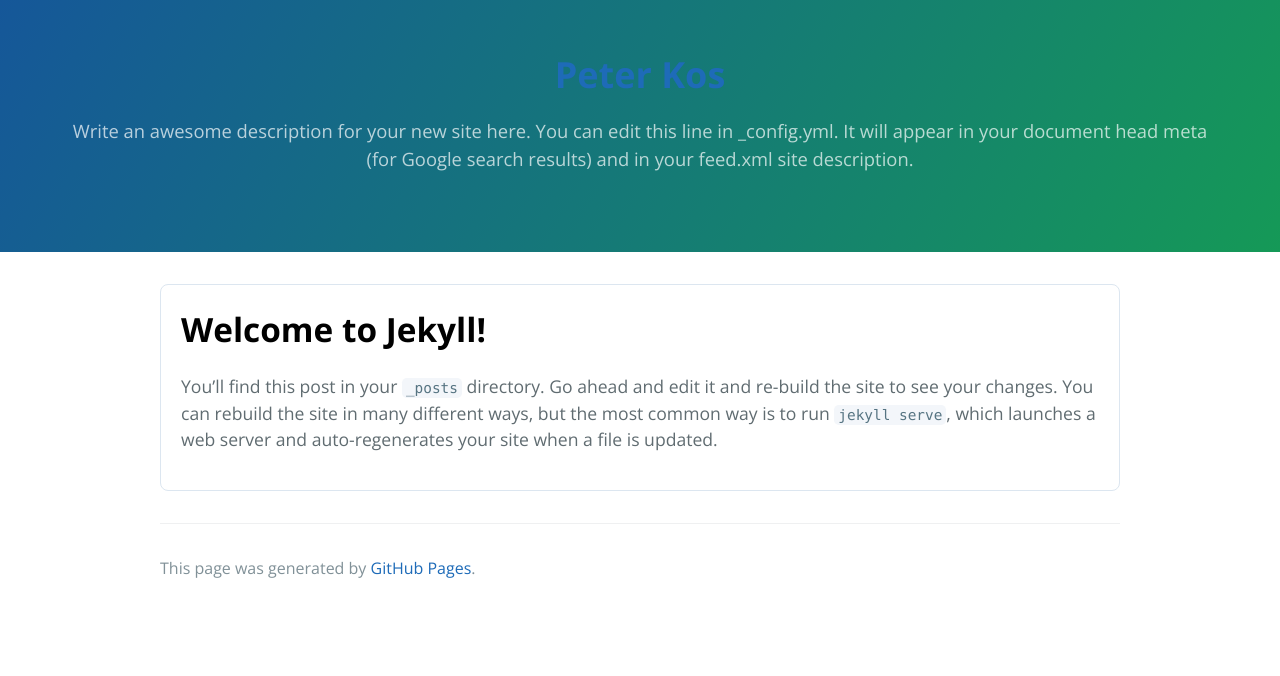
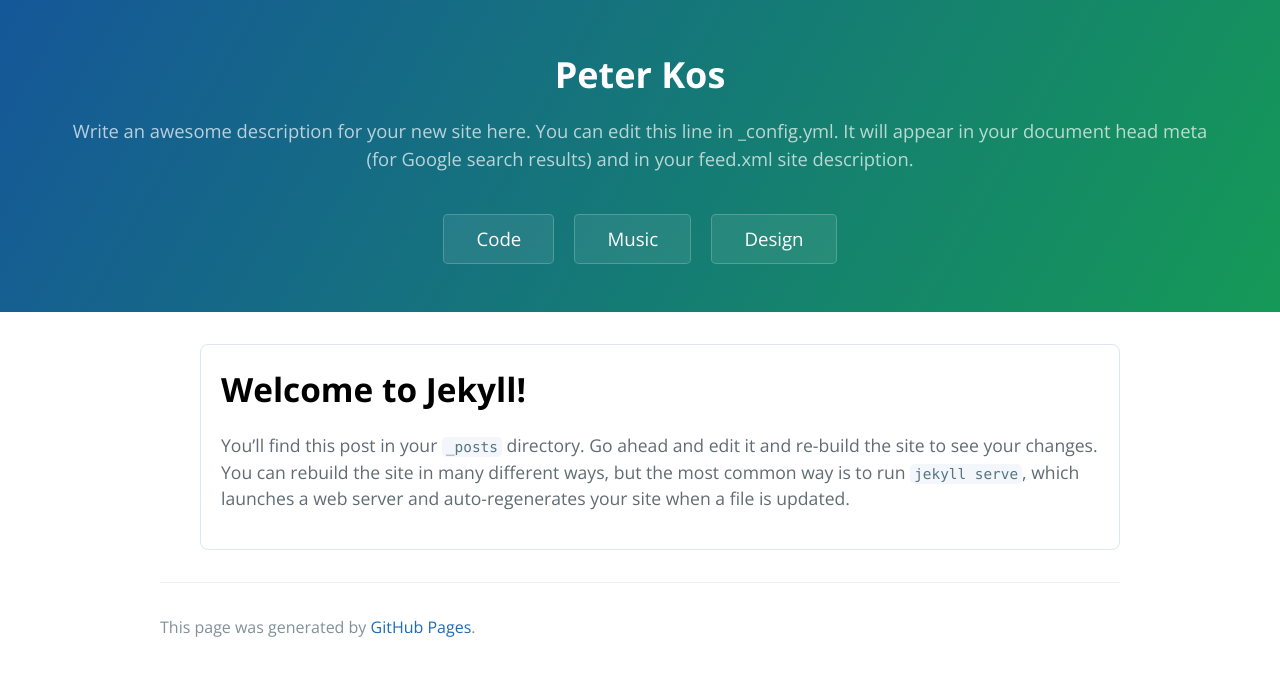
Before and after one commit to peterkos/peterkos.github.io, a Jekyll site: the page built from index.md, in a window 1280 px wide. Shown: the top 676 px of the page. Built offline with Jekyll 4.4.1, drawn with Linux system fonts in a browser that asks for light colours.

Commit message:
Added page buttons and direcotry structure

```diff
--- a/_layouts/home.html
+++ b/_layouts/home.html
@@ -15,18 +15,14 @@
 			<h1 class="project-name">{{ site.title | default: site.github.repository_name }}</h1>
 		</a>
 		<h2 class="project-tagline">{{ site.description | default: site.github.project_tagline }}</h2>
-		{% if site.github.is_project_page %}
-		<a href="{{ site.github.repository_url }}" class="btn">View on GitHub</a>
-		{% endif %}
-		{% if site.show_downloads %}
-		<a href="{{ site.github.zip_url }}" class="btn">Download .zip</a>
-		<a href="{{ site.github.tar_url }}" class="btn">Download .tar.gz</a>
-		{% endif %}
+		<!-- Page -->
+		<a href="_code/code.html" class="btn">Code</a>
+		<a href="_music/music.html" class="btn">Music</a>
+		<a href="_design/design.html" class="btn">Design</a>
 	</section>
 
 	<section class="main-content">
 		{{ content }}
-
 
 		<!-- Posts! -->
 		<ul class="posts">
@@ -37,9 +33,6 @@
 			</li>
 			{% endfor %}
 		</ul>
-
-
-
 
 		<footer class="site-footer">
 			{% if site.github.is_project_page %}
--- a/assets/css/style.scss
+++ b/assets/css/style.scss
@@ -3,7 +3,26 @@
 
 @import 'jekyll-theme-cayman';
 
-.posts {
+.page-header {
+	a {
+		text-decoration: none;
+		color: white;
+	}
+}
+
+.btn {
+
+	font-size: 14pt;
+	margin-bottom: 0;
+	margin-top: 10px;
+
+	@include medium {
+		padding: .6rem 2rem;
+	}
+
+}
+
+.posts li {
 
 	list-style: none;
 	// background-color: #e6e6e6;
@@ -11,10 +30,8 @@
 	border-radius: 8px;
 	padding: 20px;
 
-
 	&:hover {
 		// Random idea: y-offset based on screen position?
-		/* offset-x | offset-y | blur-radius | color */
 		box-shadow: 0px 4px 0px $border-color;
 	}
 
@@ -22,5 +39,6 @@
 		color: black;
 		font-size: 25pt;
 		font-weight: bold;
+
 	}
 }
```
